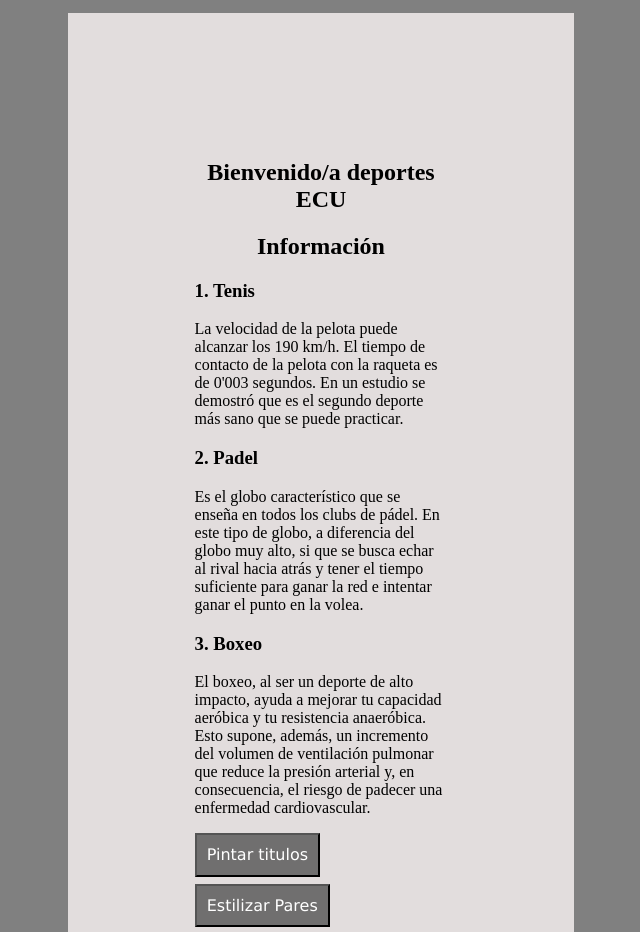
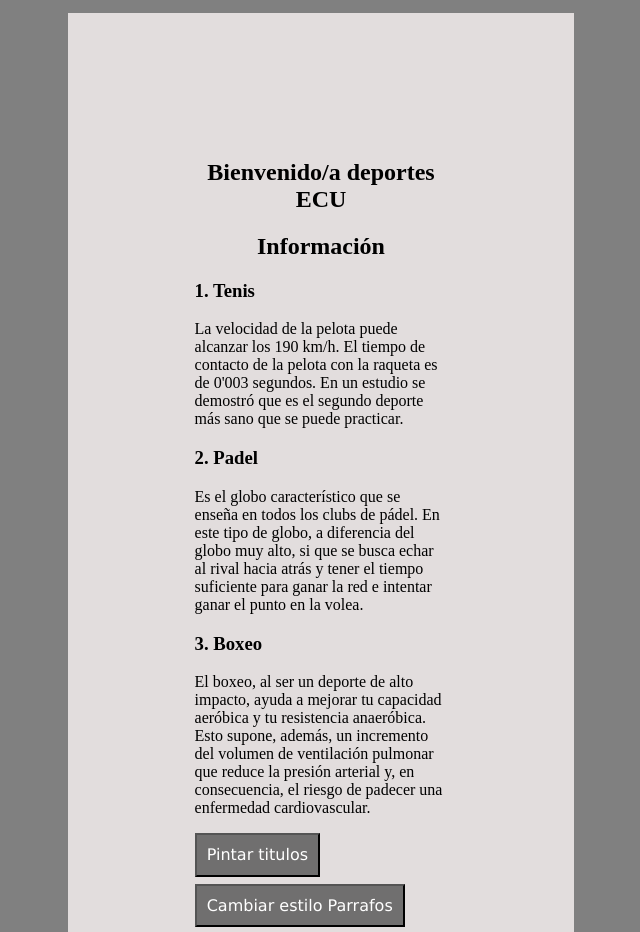
Before and after one commit to mireya111/TAREA-11-Cabrera-Paul-y-Garc-a-Mireya, a plain HTML site: page index.html in a window 1280 px wide. Shown: the top 932 px of the page, without its empty margins (319-959 px from the left). Drawn offline with Linux system fonts and the light colour scheme.

Commit message:
v1 final

```diff
--- a/acciones/accion.js
+++ b/acciones/accion.js
@@ -101,6 +101,14 @@ function ocultarImagen(){
     document.querySelector("body").style.backgroundColor='gray';
 }
 
+function cambiar_estilo(){
+    var p = document.getElementsByTagName('p');
+    for(let i=0; i<5; i++){
+        p[i].style.fontFamily="Cursive"
+        p[i].style.border="4px solid purple";
+    }
+}
+
 function solo_pares(){
     var p = document.getElementsByTagName('p');
 
@@ -153,5 +161,6 @@ function deshacer(){
         p[i].style.color='initial';
         p[i].style.backgroundColor='initial';
         p[i].style.fontSize='initial';
+        p[i].style.border="initial";
     }
 }
--- a/index.html
+++ b/index.html
@@ -21,6 +21,7 @@
             <p>El boxeo, al ser un deporte de alto impacto, ayuda a mejorar tu capacidad aeróbica y tu resistencia anaeróbica. Esto supone, además, un incremento del volumen de ventilación pulmonar que reduce la presión arterial y, en consecuencia, el riesgo de padecer una enfermedad cardiovascular.</p>
 
             <button type="button" onclick="pintar_titulos()" >Pintar titulos</button>
+            <button type="button" onclick="cambiar_estilo()" >Cambiar estilo Parrafos</button>
             <button type="button" onclick="solo_pares()" >Estilizar Pares</button>
             <button type="button" onclick="solo_impares()" >Estilizar Impares</button>
             <button type="button" onclick="deshacer()"> Deshacer cambios</button>
```
